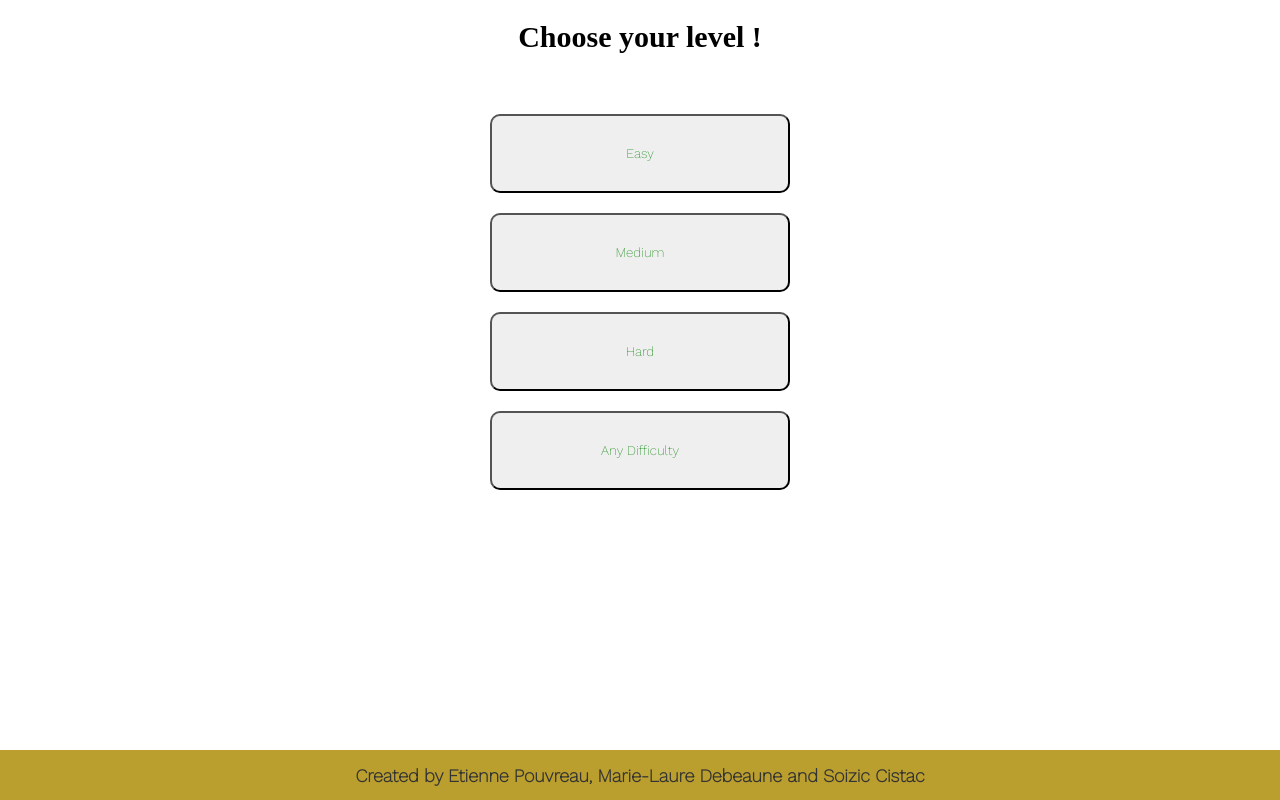
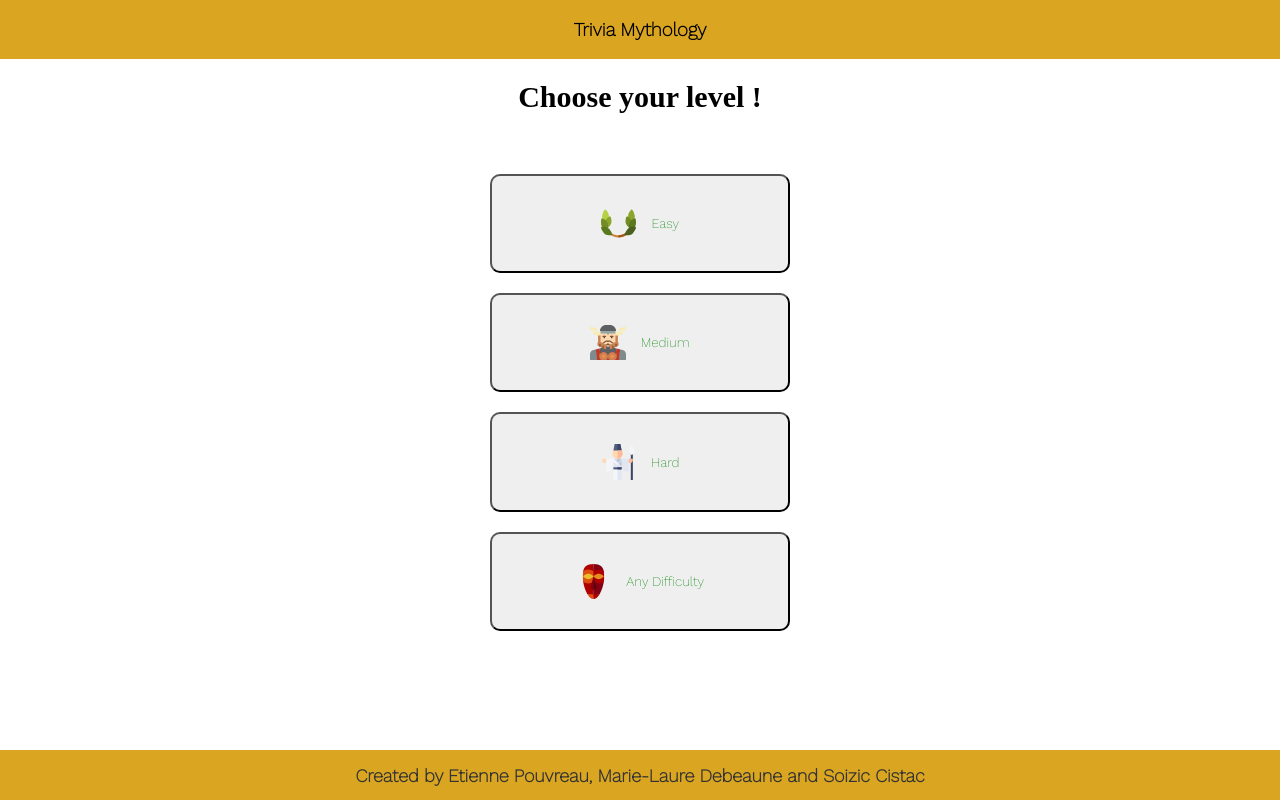
Before and after one commit to SoizicCistac/trivia-mythology, a React (Create React App) app: page /level in a window 1280 px wide. Built offline with nearby package versions, Linux system fonts and the light colour scheme.

Commit message:
header + css

```diff
--- a/src/App.css
+++ b/src/App.css
@@ -1,5 +1,9 @@
 @import url('https://fonts.googleapis.com/css2?family=Work+Sans:wght@200&display=swap');
 @import url('https://fonts.googleapis.com/css2?family=Crimson+Text:ital@1&family=Work+Sans:wght@200&display=swap');
+
+*{
+  text-decoration: none;
+}
 
 h1{
   font-family: 'Crimson';
@@ -29,6 +33,11 @@ button{
 
 .selection{
   width: 300px;
+  display: flex;
+  flex-direction: row;
+  justify-content: center;
+  align-items: center;
+  text-decoration: none;
   color: green;
 }
 
@@ -120,7 +129,7 @@ button{
 }
 
 .footer{
-  background-color: rgb(186, 158, 46);
+  background-color: goldenrod;
   display:flex;
   flex-direction:row;
   height:50px;
@@ -140,6 +149,23 @@ button{
   font-family: 'Work sans';
 }
 
+.header{
+  font-family: 'Work sans';
+  background-color: goldenrod;
+  display: flex;
+  flex-direction: row;
+  justify-content: center;
+}
+
+.imgHeader{
+  width: 5%;
+  padding-right: 30px;
+}
+
+.imgLevel{
+  width: 15%;
+  padding-right: 15px;
+}
 @media only screen and (min-width: 760px) {
 
     .answers{
--- a/src/pages/AnyDifficulty.js
+++ b/src/pages/AnyDifficulty.js
@@ -5,6 +5,7 @@ import "../App.css"
 import Minotaur from "../img/minotaur.svg";
 import Hercules from "../img/hercules.svg";
 import Olympus from "../img/olympus.svg";
+import Masque from "../img/masque.svg"
 
 import Questions from "../components/Questions";
 import Footer from "../components/Footer";
@@ -89,6 +90,10 @@ function AnyDifficulty(){
 
     return questions.length > 0 ? (
             <div>
+                <header className="header">
+                    <img className="imgHeader" src={Masque} alt="Masque"/>
+                    <h3 className="headerText">Any difficulty</h3>
+                </header>
                 {currentIndex >= questions.length ? ( // à la fin des questions, montre le score final
                     <div>
                         {finalScore()}
--- a/src/pages/Easy.js
+++ b/src/pages/Easy.js
@@ -5,6 +5,7 @@ import "../App.css"
 import Minotaur from "../img/minotaur.svg";
 import Hercules from "../img/hercules.svg";
 import Olympus from "../img/olympus.svg";
+import Crown from "../img/couronne.svg"
 
 import Questions from "../components/Questions";
 import Footer from "../components/Footer";
@@ -88,6 +89,10 @@ function Easy(){
 
     return questions.length > 0 ? (
             <div>
+                <header className="header">
+                    <img className="imgHeader" src={Crown} alt="Couronne"/>
+                    <h3 className="headerText">Level Easy</h3>
+                </header>
                 {currentIndex >= questions.length ? ( // à la fin des questions, montre le score final
                     <div>
                         {finalScore()}
--- a/src/pages/Hard.js
+++ b/src/pages/Hard.js
@@ -5,6 +5,7 @@ import "../App.css"
 import Minotaur from "../img/minotaur.svg";
 import Hercules from "../img/hercules.svg";
 import Olympus from "../img/olympus.svg";
+import Izanagi from "../img/izanagi.svg"
 
 import Questions from "../components/Questions";
 import Footer from "../components/Footer";
@@ -88,6 +89,10 @@ function Hard(){
 
     return questions.length > 0 ? (
             <div>
+                <header className="header">
+                    <img className="imgHeader" src={Izanagi} alt="Izanagi"/>
+                    <h3 className="headerText">Level Hard</h3>
+                </header>
                 {currentIndex >= questions.length ? ( // à la fin des questions, montre le score final
                     <div>
                         {finalScore()}
--- a/src/pages/Home.js
+++ b/src/pages/Home.js
@@ -12,6 +12,9 @@ function Home (){
 
     return(
         <div>
+            <header className="header">
+                <h3 className="headerText">Trivia Mythology</h3>
+            </header>
             <h1>Test Your Knowledge Mythological Edition</h1>
             <div className="iconeHome">
                 <img className="icone" src={couronne} alt="couronne"></img>
--- a/src/pages/Level.js
+++ b/src/pages/Level.js
@@ -2,24 +2,44 @@ import React from "react";
 import { Link } from "react-router-dom";
 import Footer from "../components/Footer";
 
+import Crown from "../img/couronne.svg"
+import Thor from "../img/thor.svg"
+import Izanagi from "../img/izanagi.svg"
+import Masque from "../img/masque.svg"
+
 function Level () {
     return(
+        <div>
+            <header className="header">
+                <h3 className="headerText">Trivia Mythology</h3>
+            </header>
             <div className='homeDiv'>
                 <h1>Choose your level !</h1>
                 <Link to='/Easy'>
-                <button className='selection'>Easy</button>
+                    <button className='selection'>
+                        <img className="imgLevel" src={Crown}/>
+                        Easy
+                        </button>
                     </Link>
                 <Link to='/medium'>
-                <button className='selection'>Medium</button>
+                    <button className='selection'>
+                        <img className="imgLevel" src={Thor}/>
+                        Medium</button>
                     </Link>
                 <Link to='/Hard'>
-                <button className='selection'>Hard</button>
+                    <button className='selection'>
+                        <img className="imgLevel" src={Izanagi}/>
+                    Hard</button>
                 </Link>
                 <Link to='/AnyDifficulty'>
-                <button className='selection'>Any Difficulty</button>
+                    <button className='selection'>
+                    <img className="imgLevel" src={Masque}/>
+                    Any Difficulty</button>
                 </Link>
                 <Footer/>
             </div>
+        </div>
+
     )
 }
 
--- a/src/pages/Medium.js
+++ b/src/pages/Medium.js
@@ -5,6 +5,7 @@ import "../App.css"
 import Minotaur from "../img/minotaur.svg";
 import Hercules from "../img/hercules.svg";
 import Olympus from "../img/olympus.svg";
+import Thor from "../img/thor.svg"
 
 import Questions from "../components/Questions";
 import Footer from "../components/Footer";
@@ -87,6 +88,10 @@ function Medium(){
 
     return questions.length > 0 ? (
             <div>
+                <header className="header">
+                    <img className="imgHeader" src={Thor} alt="Thor"/>
+                    <h3 className="headerText">Level Medium</h3>
+                </header>
                 {currentIndex >= questions.length ? ( // à la fin des questions, montre le score final
                     <div>
                         {finalScore()}
```
Lines whose indentation alone changed are shown as unchanged.
